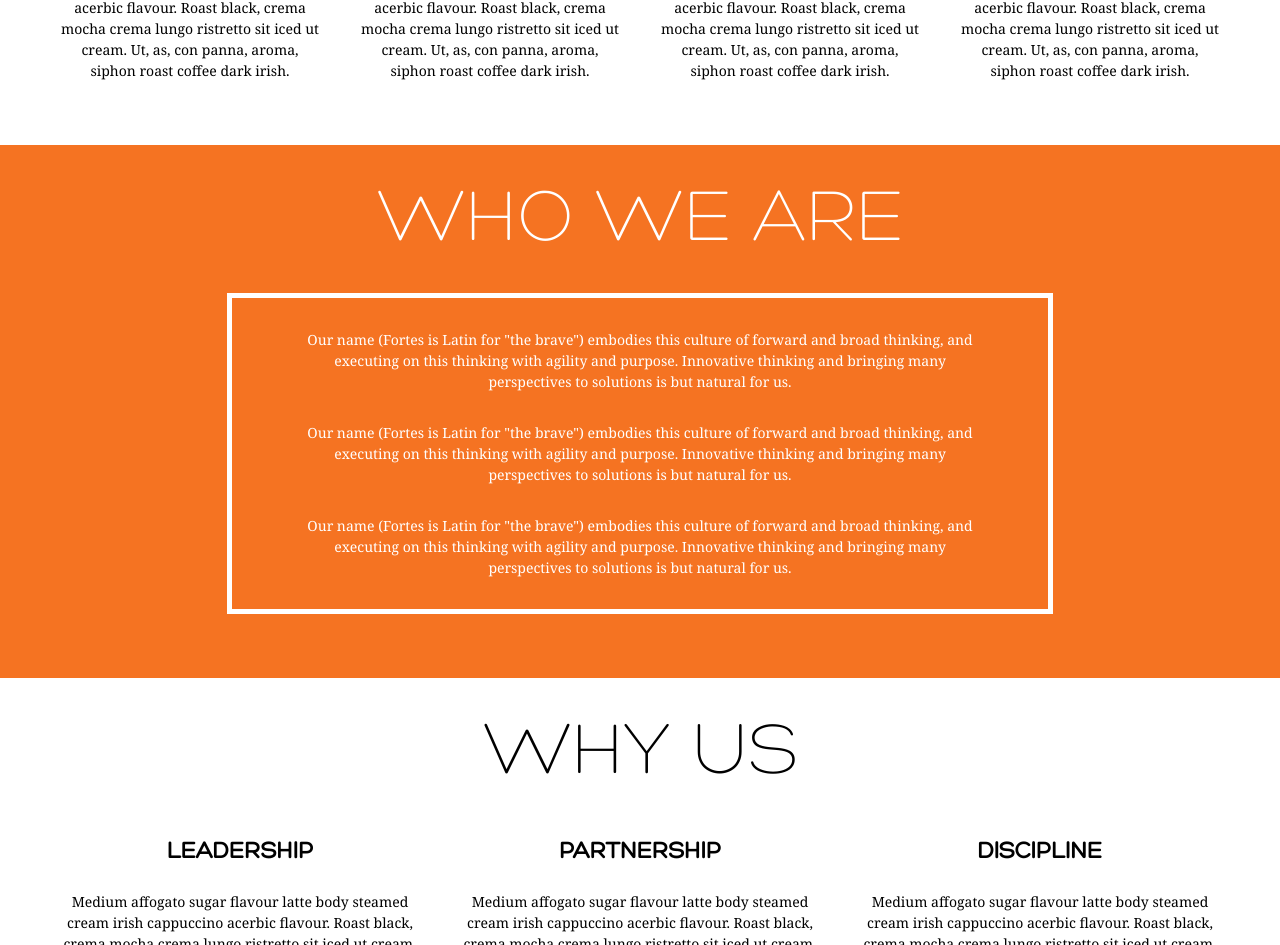
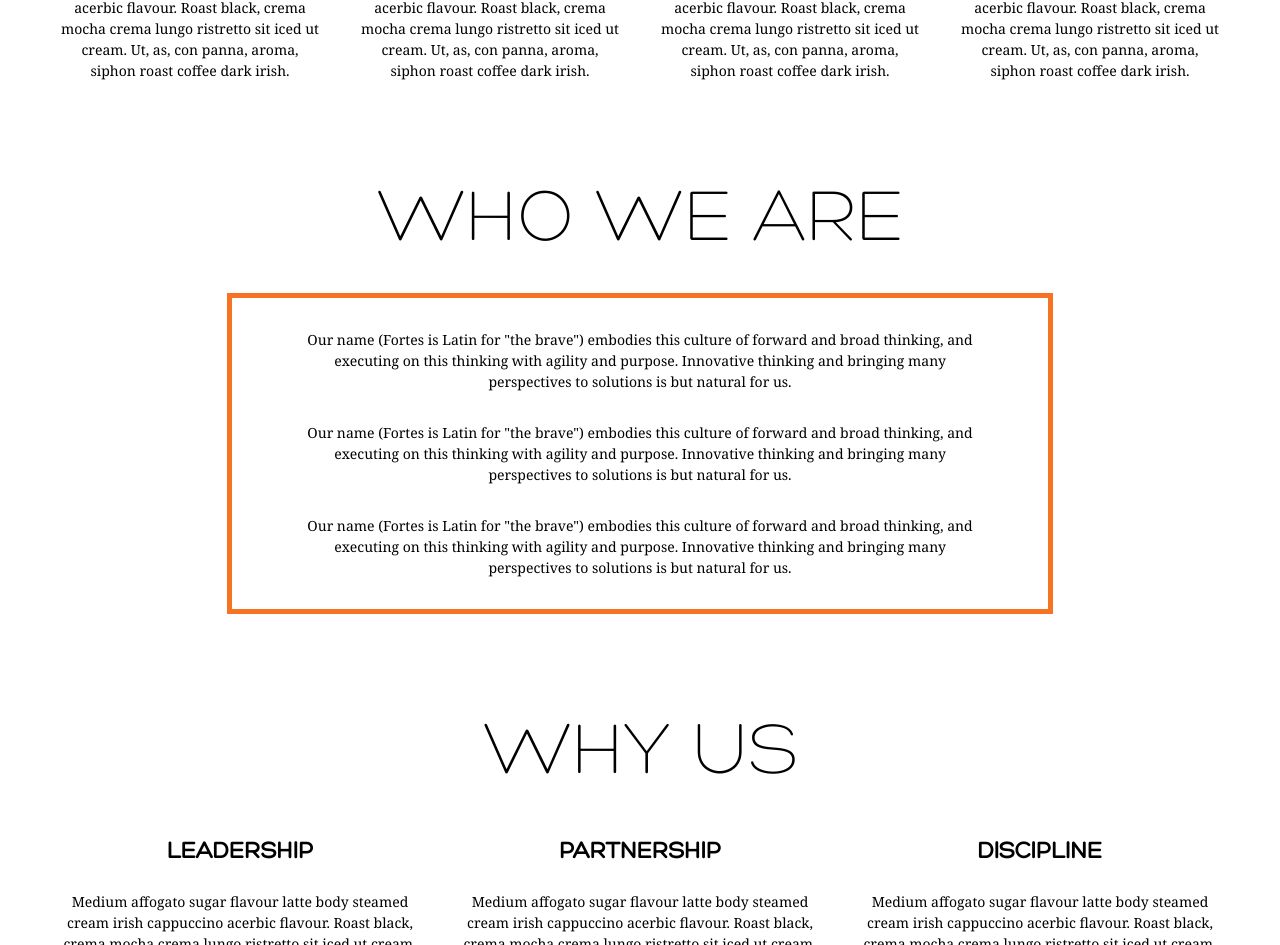
Before and after one commit to fortes-consulting/fortes-consulting.github.io, a plain HTML site: page index.html in a window 1280 px wide. Shown: the part 1194-2139 px from the top of the page. Drawn offline with nearby package versions, Linux system fonts and the light colour scheme.

Commit message:
Changed "Who We Are" Section
Changed background color, removed “white” class from header, and
changed text color to black.

```diff
--- a/css/style.css
+++ b/css/style.css
@@ -1203,11 +1203,11 @@ img {border: none;}
 	width:100%;
 	height:auto;
 	padding:2em 0;
-	background-color:rgba(245, 115,34,1.0);
+	background-color:rgba(255,255,255,1.0);
 }
 #who_box {
 	width:60%;
-	border: 5px solid rgba(255,255,255,1.0);
+	border: 5px solid rgba(245,115,34,1.0);
 	margin:2.25em auto 2em auto;
 	padding:1em 3em;
 }
@@ -1219,7 +1219,7 @@ img {border: none;}
   line-height:1.5em;
 	background-color:transparent;
 	font-family:"Georgia", "Times New Roman", serif;
-	color:rgba(255,255,255,1.0);
+	color:rgba(0,0,0,1.0);
 }
 #why {
 	width:100%;
--- a/index.html
+++ b/index.html
@@ -113,7 +113,7 @@
 
 	<section class="fullwidth" id="who">
 		<div class="pagewidth">
-			<h2 class="white">Who We Are</h2>
+			<h2>Who We Are</h2>
 				<div id="who_box">
 					<p>Our name (Fortes is Latin for "the brave") embodies this culture of forward and broad thinking, and executing on this thinking with agility and purpose. Innovative thinking and bringing many perspectives to solutions is but natural for us.</p>
 
```
